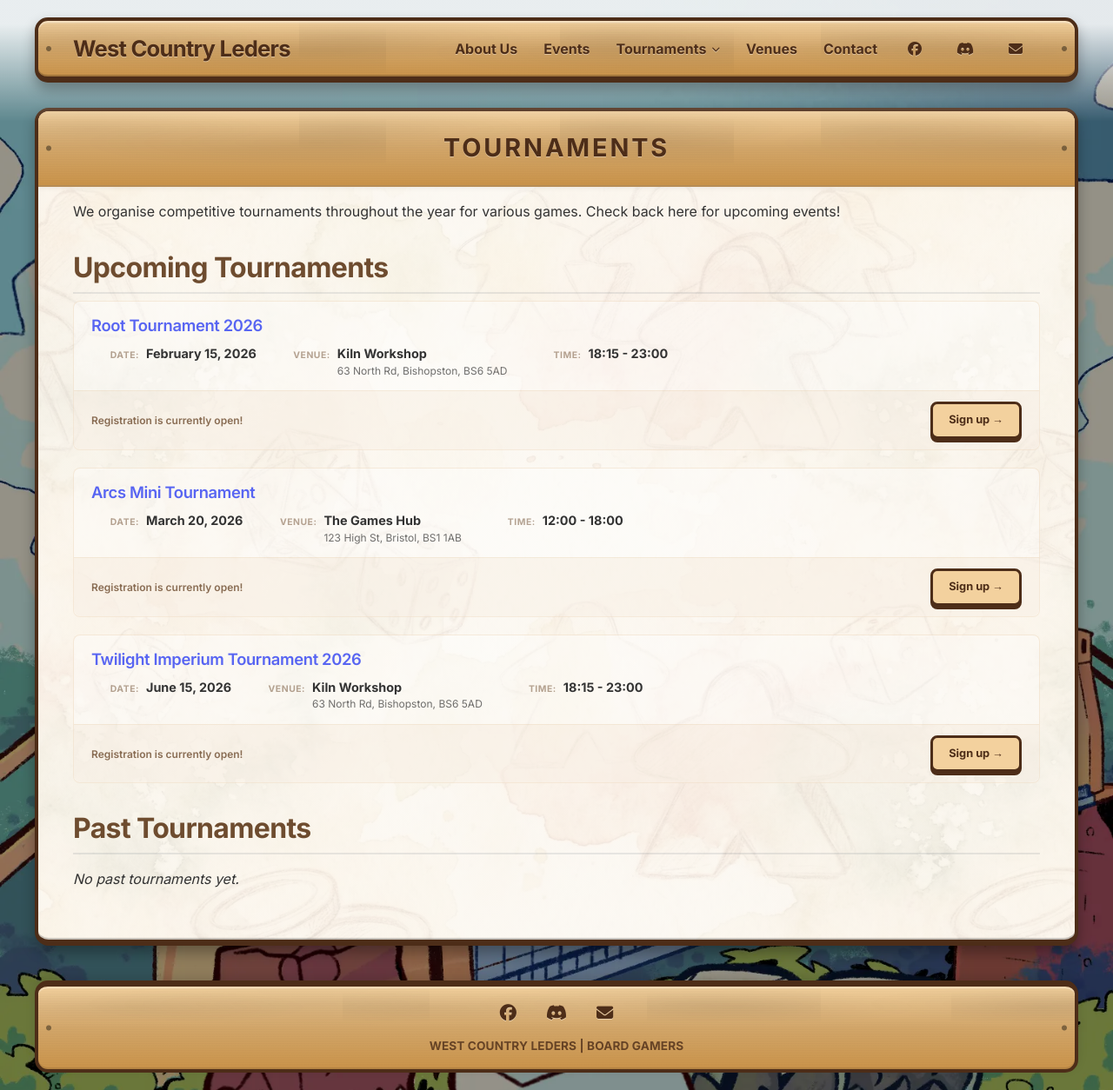
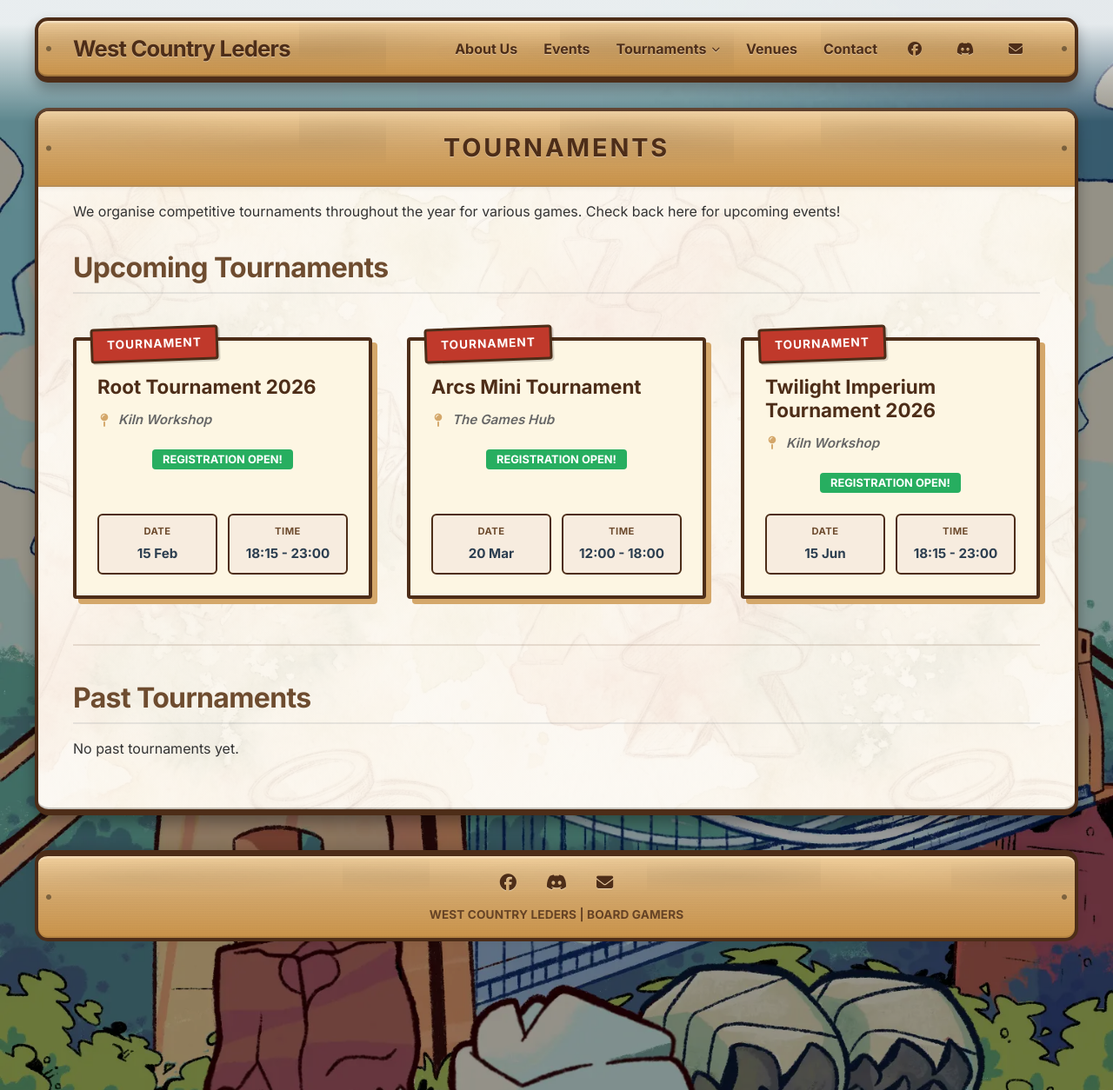
Before and after one commit to ChilledEther/west-country-leders-new, a Jekyll site: the page built from pages/tournaments.md, in a window 1280 px wide and 1254 px high. Shown: the whole window at 87% size. Built offline with Jekyll 4.4.1, drawn with Linux system fonts in a browser that asks for light colours.

Commit message:
refactor: redesign tournament page layout with a new grid-based info display and updated registration styling.

```diff
--- a/_includes/tournament-archive.html
+++ b/_includes/tournament-archive.html
@@ -2,32 +2,22 @@
 
 {% assign upcoming = site.tournaments | where_exp: "t", "t.date >= site.time" | sort: "date" %}
 {% if upcoming.size > 0 %}
-<div class="tournaments-list">
+<div class="events-grid">
   {% for t in upcoming %}
-  <div class="minimal-card">
-    <div class="card-header">
-      <h3><a href="{{ t.url | relative_url }}">{{ t.title }}</a></h3>
+  <div class="event-card-wrapper">
+    <a href="{{ t.url | relative_url }}" style="text-decoration: none; color: inherit; display: block; height: 100%;">
+      <div class="event-card">
+        <!-- Force Tournament Badge -->
+        <div class="card-header-badge badge-tournament">Tournament</div>
+
+        <div class="card-content">
+          <div class="event-title">{{ t.title }}</div>
+
+          <div class="event-location">
+            <i class="fa-solid fa-map-pin"></i> {{ t.venue }}
           </div>
 
-    <div class="card-details">
-      <div class="card-item">
-        <span class="card-label">Date</span>
-        <span class="card-value">{{ t.date | date: "%B %d, %Y" }}</span>
-      </div>
-      <div class="card-item">
-        <span class="card-label">Venue</span>
-        <div class="card-value">
-          {{ t.venue }}
-          {% if t.address %}<small>{{ t.address }}</small>{% endif %}
-        </div>
-      </div>
-      <div class="card-item">
-        <span class="card-label">Time</span>
-        <span class="card-value">{{ t.time }}</span>
-      </div>
-    </div>
-
-    {% if t.signup_url %}
+          <!-- Registration Logic -->
           {% assign now_ts = site.time | date: '%s' | plus: 0 %}
           {% assign start_ts = t.reg_start | date: '%s' | plus: 0 %}
           {% assign end_ts = t.reg_end | date: '%s' | plus: 0 %}
@@ -35,31 +25,67 @@
           {% if t.reg_start and t.reg_end %}
             {% if now_ts >= start_ts and now_ts <= end_ts %}{% assign show_signup = true %}{% endif %}
           {% else %}
-        {% assign show_signup = true %}
+            <!-- If no dates specified, assume open if future? Or manual flag? defaulting to true if url exists -->
+            {% if t.signup_url %}{% assign show_signup = true %}{% endif %}
           {% endif %}
 
-      {% if show_signup %}
-      <div class="card-accent-footer">
-        <span class="card-footer-text">Registration is currently open!</span>
-        <a href="{{ t.signup_url }}" class="pagination-button pagination-active" target="_blank">Sign up →</a>
+          {% if t.signup_url and show_signup %}
+          <div style="margin-bottom: 15px; text-align: center;">
+             <span style="background: #27ae60; color: white; padding: 4px 12px; border-radius: 4px; font-weight: bold; font-size: 0.8rem; text-transform: uppercase;">
+               Registration Open!
+             </span>
           </div>
           {% endif %}
-    {% endif %}
+
+          <div class="stat-block">
+             <div class="stat-box">
+                <span class="stat-label">Date</span>
+                <span class="stat-value">{{ t.date | date: "%d %b" }}</span>
+             </div>
+             <div class="stat-box">
+                <span class="stat-label">Time</span>
+                <span class="stat-value">{{ t.time }}</span>
+             </div>
+          </div>
+        </div>
+      </div>
+    </a>
   </div>
   {% endfor %}
 </div>
 {% else %}
-*No upcoming tournaments scheduled. Check back soon!*
+<p style="text-align: center; font-style: italic; margin: 40px 0;">No upcoming tournaments scheduled. Check back soon!</p>
 {% endif %}
+
+<hr style="border: 0; border-top: 2px solid rgba(110, 76, 47, 0.15); margin: 60px 0 40px;">
 
 ## Past Tournaments
 
 {% assign past = site.tournaments | where_exp: "t", "t.date < site.time" | sort: "date" | reverse %}
 {% if past.size > 0 %}
-| Tournament | Date | Venue |
-|------------|------|-------|
-{% for t in past %}| [{{ t.title }}]({{ t.url | relative_url }}) | {{ t.date | date: "%B %d, %Y" }} | {{ t.venue }} |
+<div class="events-grid">
+  {% for t in past %}
+  <div class="event-card-wrapper" style="opacity: 0.7;">
+    <a href="{{ t.url | relative_url }}" style="text-decoration: none; color: inherit; display: block; height: 100%;">
+      <div class="event-card">
+        <div class="card-header-badge" style="background-color: #7f8c8d;">Concluded</div>
+        <div class="card-content">
+          <div class="event-title">{{ t.title }}</div>
+          <div class="event-location">
+            <i class="fa-solid fa-map-pin"></i> {{ t.venue }}
+          </div>
+          <div class="stat-block">
+             <div class="stat-box" style="background: #f0f0f0;">
+                <span class="stat-label">Date</span>
+                <span class="stat-value">{{ t.date | date: "%d %b %Y" }}</span>
+             </div>
+          </div>
+        </div>
+      </div>
+    </a>
+  </div>
   {% endfor %}
+</div>
 {% else %}
-*No past tournaments yet.*
+<p>No past tournaments yet.</p>
 {% endif %}
```
Also changed, not shown: _layouts/tournament.html (+54 -24 lines). Lines whose indentation alone changed are shown as unchanged.
